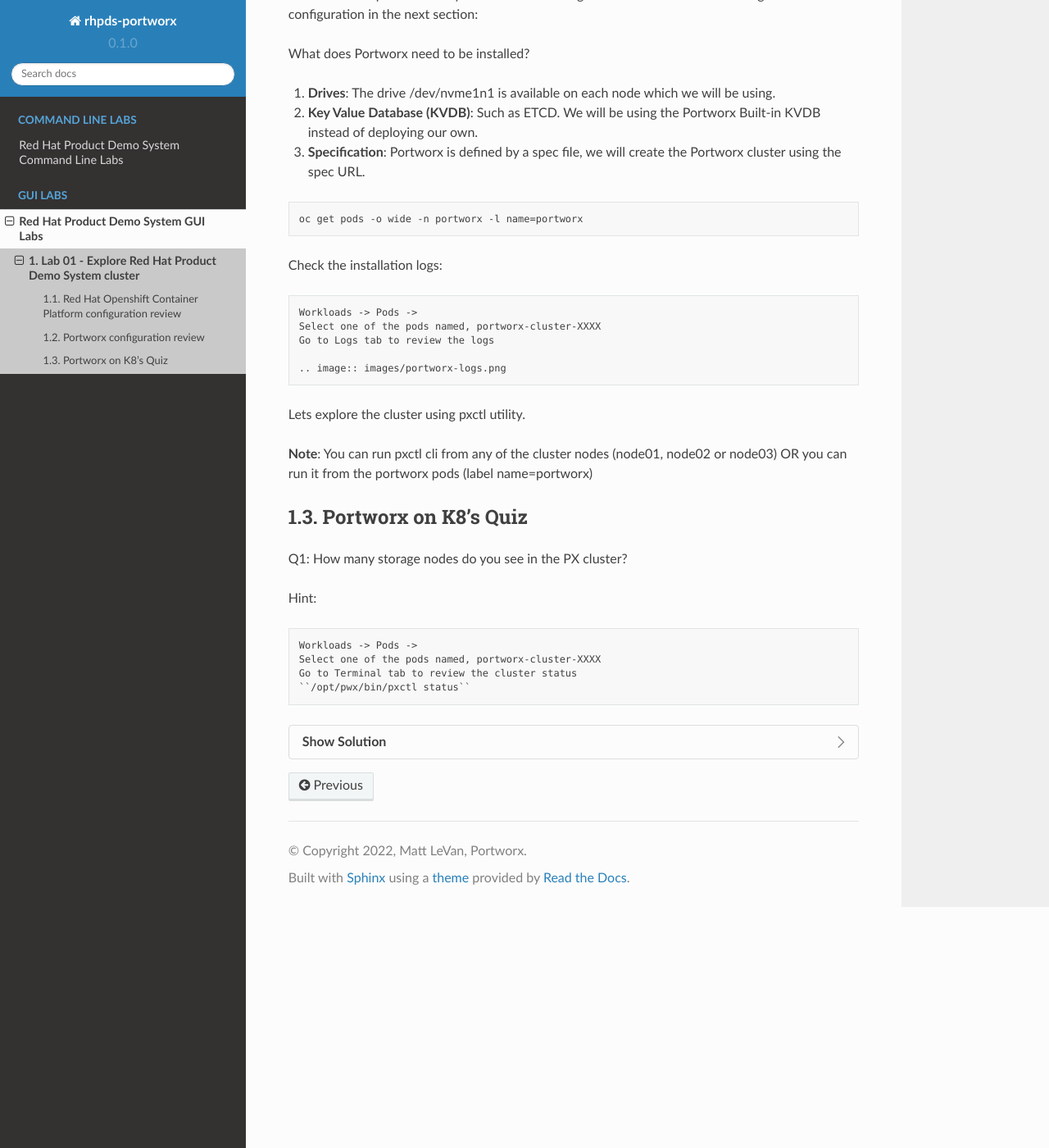
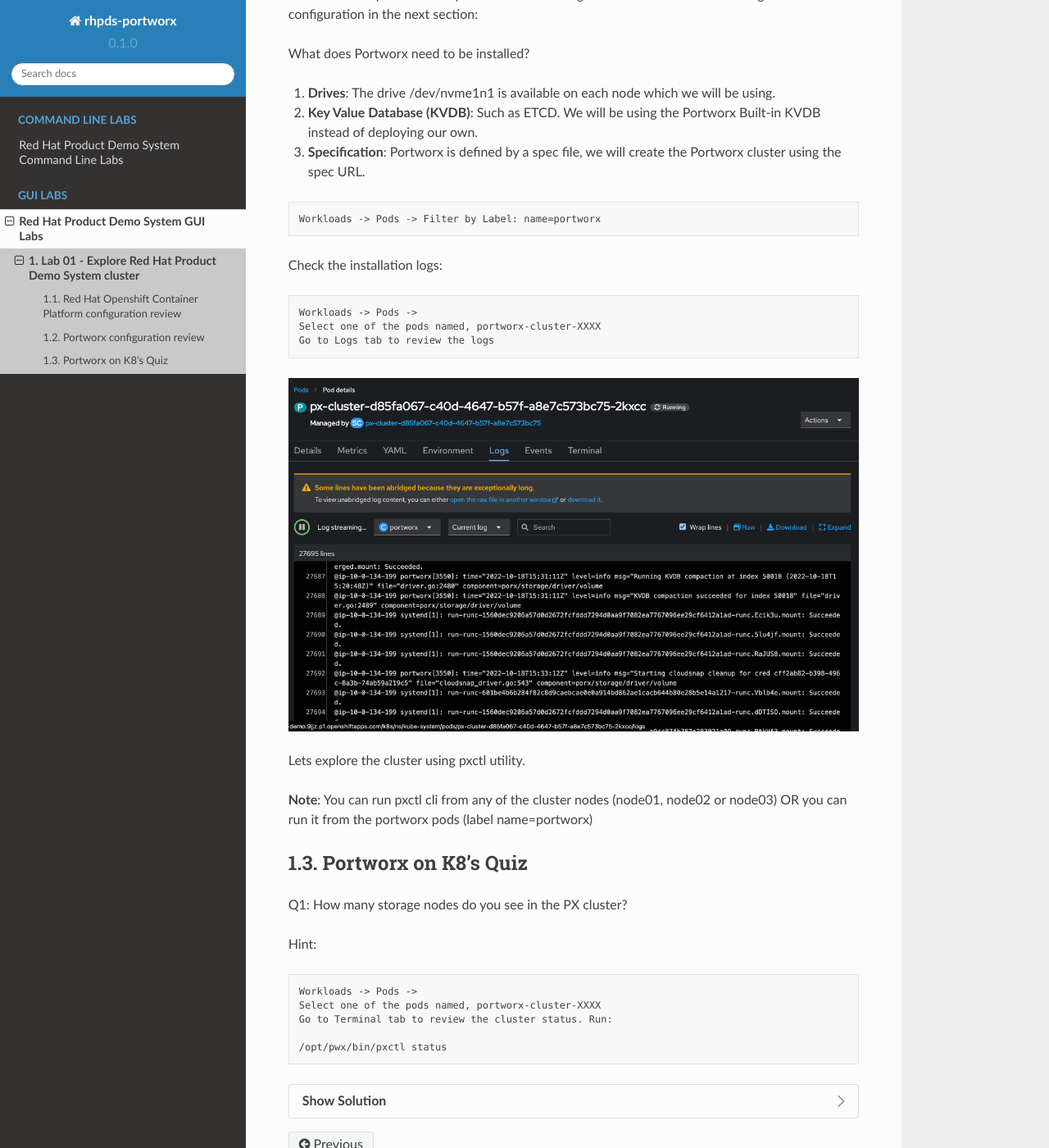
Before and after one commit to rhpds/pxe-rhdp-lab, a Sphinx documentation site: the page built from docs/source/gui-based-labs/explore-rhpds-gui.rst, in a window 1280 px wide and 1400 px high, scrolled down 4312 px. Shown: the whole window at 82% size. Built offline with Sphinx 7.4.7 and the Read the Docs theme 2.0.0, drawn with Linux system fonts in a browser that asks for light colours.

Commit message:
Update explore-rhpds-gui.rst

```diff
--- a/docs/source/gui-based-labs/explore-rhpds-gui.rst
+++ b/docs/source/gui-based-labs/explore-rhpds-gui.rst
@@ -126,7 +126,7 @@
 
 .. code-block:: text
 
-   oc get pods -o wide -n portworx -l name=portworx
+   Workloads -> Pods -> Filter by Label: name=portworx
 
 Check the installation logs:
 
@@ -136,7 +136,7 @@
     Select one of the pods named, portworx-cluster-XXXX
     Go to Logs tab to review the logs
 
-    .. image:: images/portworx-logs.png
+.. image:: images/portworx-logs.png
 
 Lets explore the cluster using pxctl utility.
 
@@ -153,8 +153,9 @@
 
     Workloads -> Pods ->
     Select one of the pods named, portworx-cluster-XXXX
-    Go to Terminal tab to review the cluster status
-    ``/opt/pwx/bin/pxctl status``
+    Go to Terminal tab to review the cluster status. Run:
+
+    /opt/pwx/bin/pxctl status
 
 .. dropdown:: Show Solution
 
```
